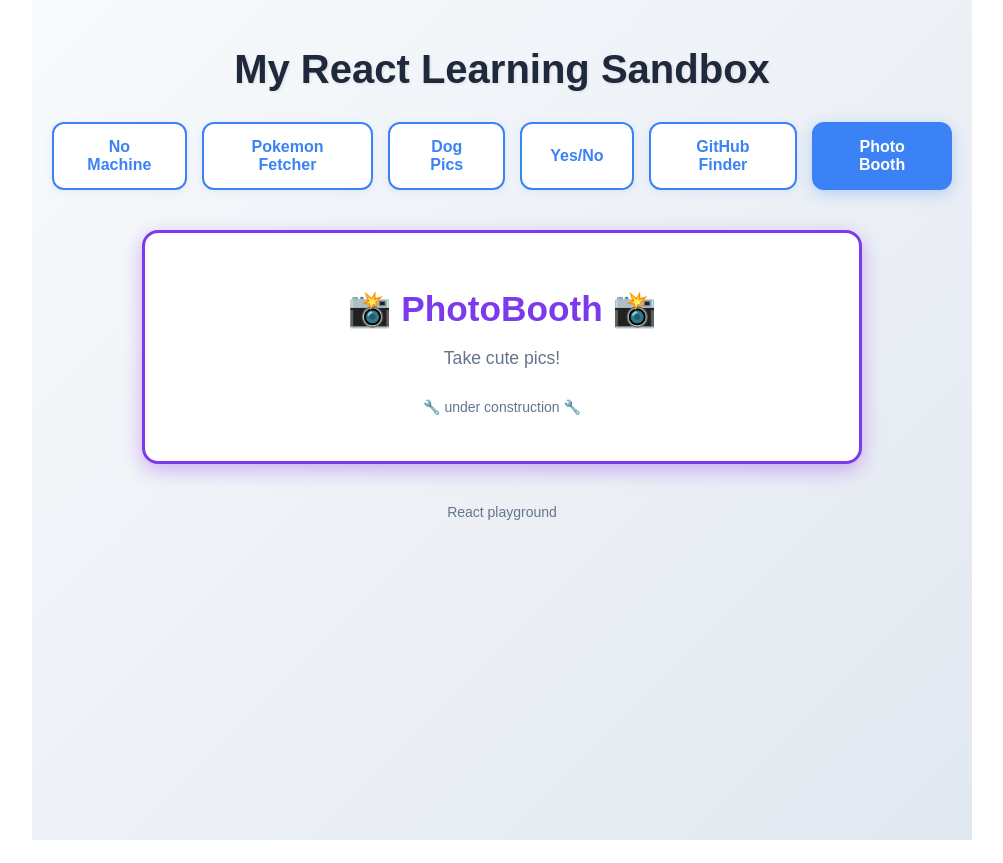
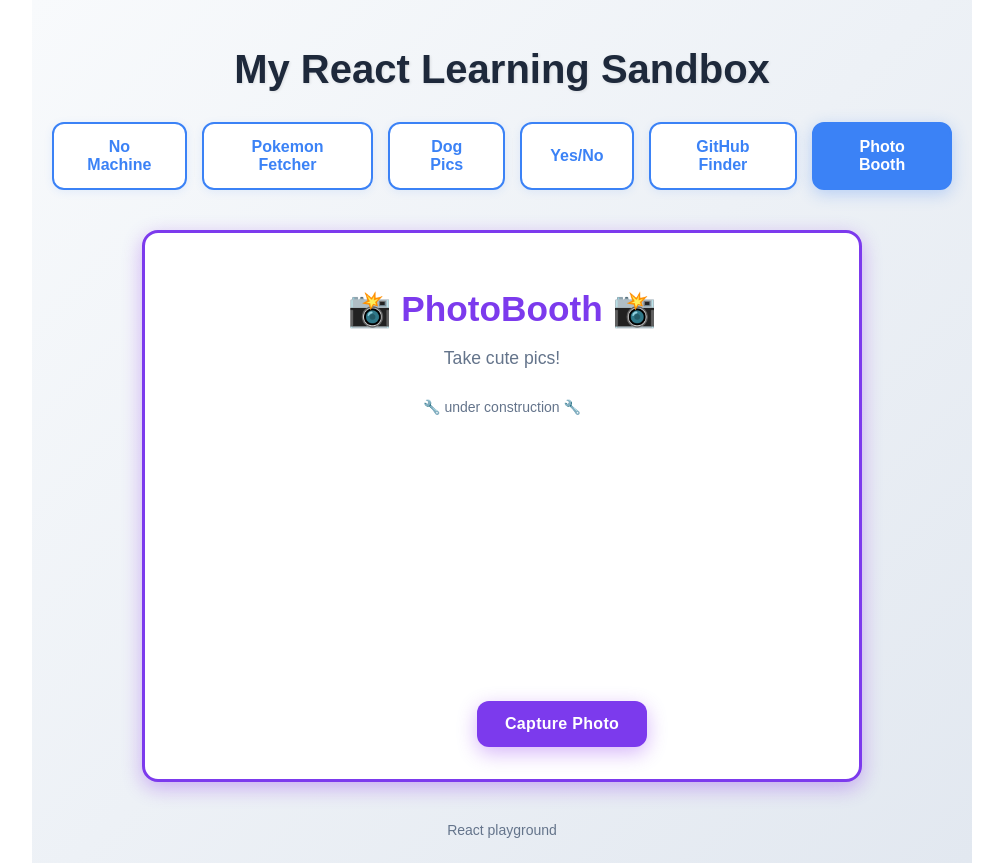
Before and after one commit to anandita-3217/my-first-react-adventure, a React (Create React App) app: page / in a window 1280 px wide. Both pictures are taken after a click on the button "Photo Booth". Shown: the whole page, without its empty margins (138-1141 px from the left). Before the commit the page ends 840 px from the top, so only its background shows below. Built offline with nearby package versions, Linux system fonts and the light colour scheme; no server answers; the HTML template or start-up script is replaced by a standard one.

Commit message:
basic code done it works have to add a looottt of cute sutff and beautify it add recapture cancel download and stuff

```diff
--- a/package.json
+++ b/package.json
@@ -14,6 +14,7 @@
     "react": "^19.1.1",
     "react-dom": "^19.1.1",
     "react-scripts": "5.0.1",
+    "react-webcam": "^7.2.0",
     "web-vitals": "^2.1.4"
   },
   "scripts": {
--- a/src/PhotoBooth/PhotoBooth.js
+++ b/src/PhotoBooth/PhotoBooth.js
@@ -1,8 +1,22 @@
 // Photobooth
-import { useState,useEffect } from "react";
+import React,{ useState,useEffect } from "react";
+import WebCam from 'react-webcam';
 import './PhotoBooth.css';
+
+const videoConstraints={
+    width: 1280,
+    height: 720,
+    facingMode: "user"
+};
+
 function Photobooth(){
     const [status, setStatus] = useState('');
+    const [cap,setCap] = useState('');
+    const weCamRef = React.useRef(null);
+    const capture = React.useCallback(()=>{
+        const imageSrc = weCamRef.current.getScreenshot();
+        setCap(imageSrc);
+    }, [weCamRef])
     useEffect(()=>{
         setStatus("🔧 under construction 🔧");
     },[]);
@@ -15,7 +29,14 @@ function Photobooth(){
                 Take cute pics!
             </p>
             <p className="app-footer">{status}</p>
-
+            <WebCam
+            audio = {false} height ={300}
+            ref={weCamRef} screenshotFormat="image/jpeg"
+            width = {300} videoConstraints={videoConstraints}
+            />
+            <button className="photo-booth-button" onClick={capture}>Capture Photo</button>
+            <br/>
+            {cap && <img src={cap} alt="captured" />}
         </div>
     )
 }
```
Also changed, not shown: 1 other file (tests, documents, lock files or other folders).
